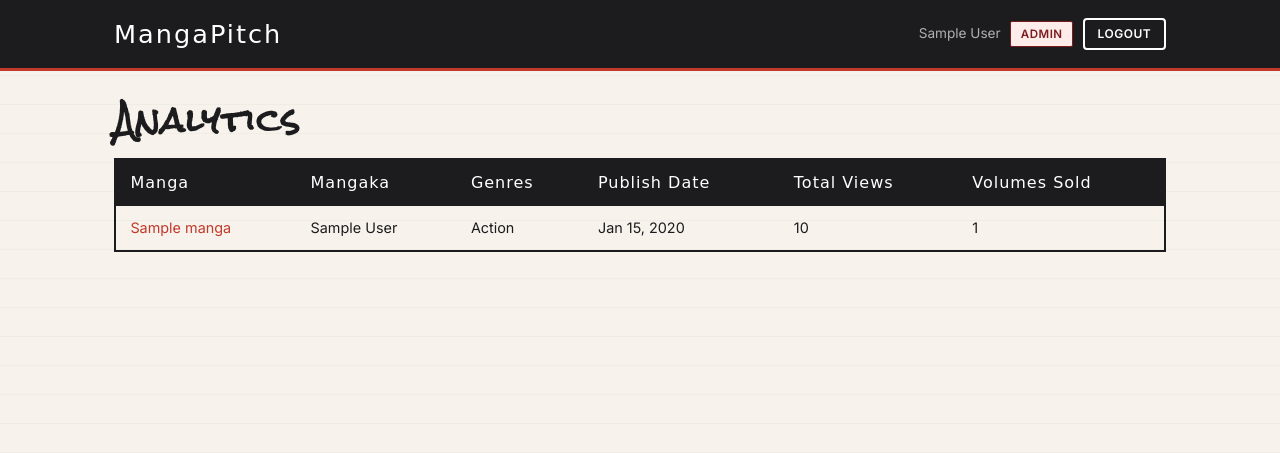
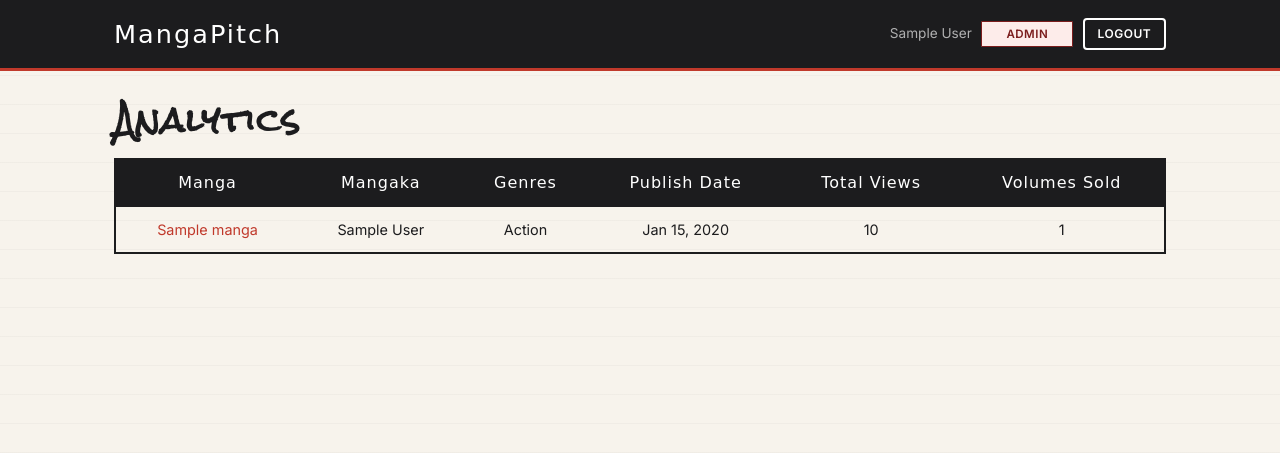
Before and after one commit to Rahib50/mangapitch, a PHP site: page /analytics/index.php in a window 1280 px wide. Shown: the top 453 px of the page. Run offline with PHP 8.4, Linux system fonts and the light colour scheme; the visitor is signed in with stand-in values (Sample User, id 1); data comes from the database, SQL or seed files in the repository; tables that the repository leaves empty hold one stand-in row (values such as "Sample post").

Commit message:
Comitted changes to css for big number overflow

```diff
--- a/assets/css/style.css
+++ b/assets/css/style.css
@@ -190,12 +190,18 @@ legend { padding: 0 .5rem; font-weight: 600; font-size: .8rem; color: var(--text
 
 
 .badge {
-    display: inline-block; padding: .15rem .6rem;
-    border-radius: 2px;
-    font-size: .72rem; font-weight: 700;
-    text-transform: uppercase; letter-spacing: .5px;
+    display: block;
+    margin-inline: auto;
+    width: max-content;
+    padding: .15rem 1.5rem;
+    border-radius: 1px;
+    font-size: .72rem;
+    font-weight: 700;
+    text-transform: uppercase;
+    letter-spacing: .5px;
     border: 1.5px solid currentColor;
 }
+
 .badge-pending       { color: #92400E; background: #FEF3C7; }
 .badge-accepted      { color: #1A4731; background: #D1FAE5; }
 .badge-rejected      { color: #7B1D1D; background: #FDECEA; }
@@ -214,20 +220,23 @@ legend { padding: 0 .5rem; font-weight: 600; font-size: .8rem; color: var(--text
     font-size: .9rem;
     border: 2px solid var(--charcoal);
 }
+
 .data-table th {
-    background: var(--charcoal);
-    color: #FFFFFF;
-    padding: .65rem .9rem;
-    text-align: left;
-    font-family: 'Bangers', cursive;
-    font-size: 1rem;
+    background: var(--charcoal); color: #FFFFFF;
+    padding: .68rem .9rem;
+    text-align: center;
+    font-family: 'Bangers', cursive; font-size: 1rem; font-weight: 400;
     letter-spacing: 1px;
-    font-weight: 400;
 }
+
+
 .data-table td {
-    padding: .65rem .9rem;
+    padding: .68rem 1rem;
+    text-align: center;
     border-bottom: 1px solid var(--border);
 }
+
+
 .data-table tr:last-child td { border-bottom: none; }
 .data-table tr:hover td { background: var(--accent-light); }
 
@@ -237,7 +246,7 @@ legend { padding: 0 .5rem; font-weight: 600; font-size: .8rem; color: var(--text
     margin-bottom: 2rem;
 }
 .stat {
-    flex: 1; min-width: 120px;
+    flex: 1; min-width: 140px;
     background: var(--surface);
     border: 2px solid var(--charcoal);
     border-left: 5px solid var(--accent);
@@ -246,6 +255,7 @@ legend { padding: 0 .5rem; font-weight: 600; font-size: .8rem; color: var(--text
     display: flex; flex-direction: column; align-items: center; text-align: center;
     box-shadow: 3px 3px 0 var(--charcoal);
 }
+
 .stat-value {
     font-family: 'Bangers', cursive;
     font-size: 2rem; letter-spacing: 1px;
```
Also changed, not shown: uploads/covers/69fb94d4e68784.56608583.jpg (added), uploads/panels/69fb94e0d4fee2.48044090.webp (added), uploads/panels/69fb94e0d51877.54215592.webp (added).
